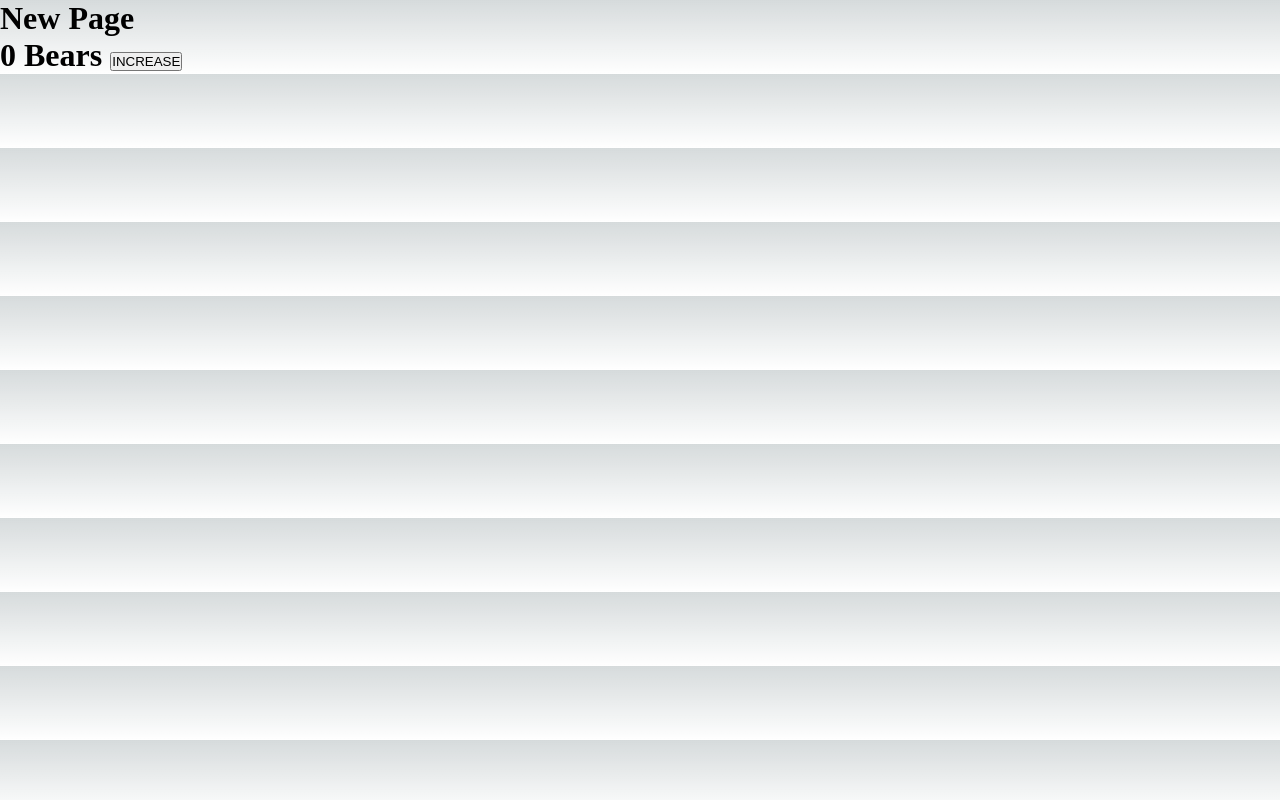
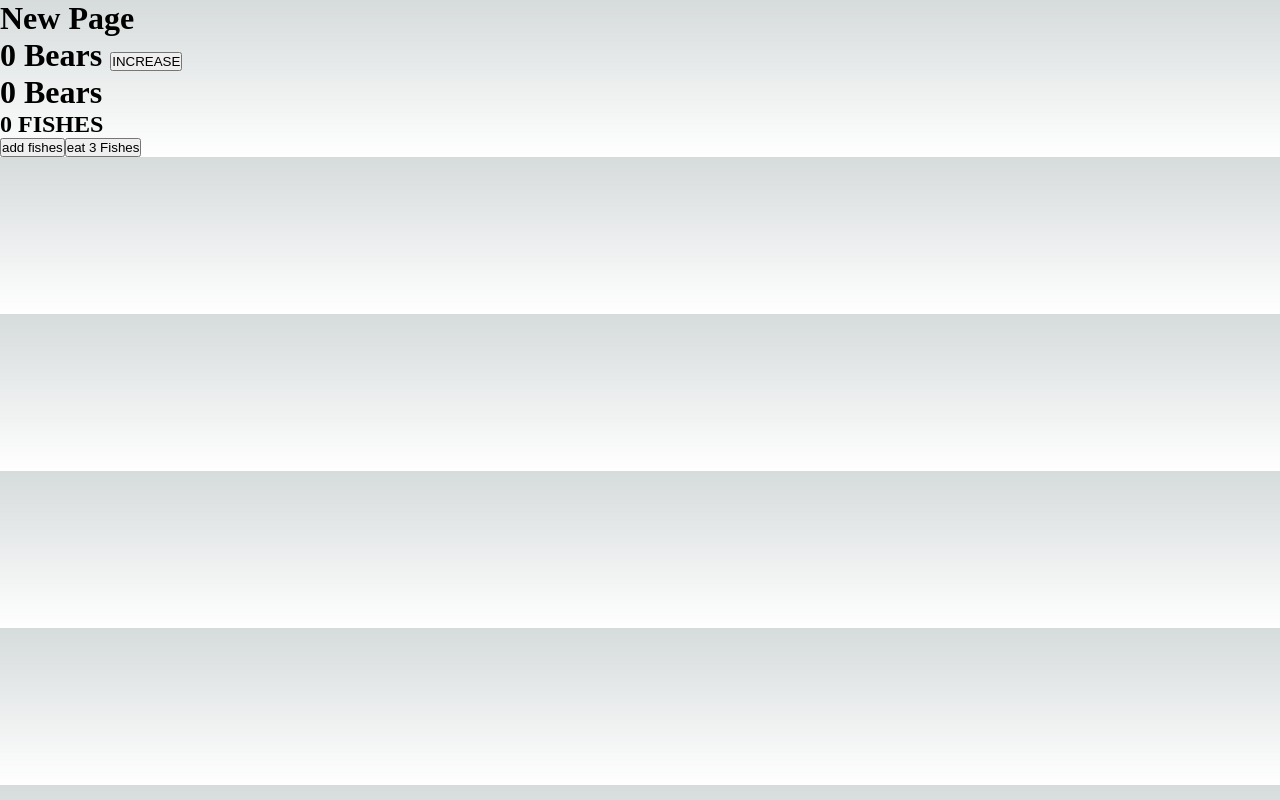
Before and after one commit to kykim00/playground, a Next.js app in the folder 12/: page /store in a window 1280 px wide. Built offline with nearby package versions, Linux system fonts and the light colour scheme.

Commit message:
practice zustand

```diff
--- /dev/null
+++ b/12/src/components/BearCounterWithSubscribe.tsx
@@ -0,0 +1,14 @@
+import useBearStore from '@/stores/bear';
+import { useEffect, useRef } from 'react';
+
+const BearCounterWithSubscribe = () => {
+  const bearRef = useRef(useBearStore.getState().bears);
+  // Connect to the store on mount, disconnect on unmount, catch state-changes in a reference
+  useEffect(() => useBearStore.subscribe(state => (bearRef.current = state.bears)), []);
+
+  console.log('log at once');
+
+  return <h1>{bearRef?.current} Bears</h1>;
+};
+
+export default BearCounterWithSubscribe;
--- /dev/null
+++ b/12/src/components/FishCounter.tsx
@@ -0,0 +1,15 @@
+import useBearStore from '@/stores/bear';
+
+const FishCounter = () => {
+  const [fishes, addFishes, eatFishes] = useBearStore(state => [state.fishes, state.addFishes, state.eatFishes]);
+
+  return (
+    <>
+      <h2>{fishes} FISHES</h2>
+      <button onClick={addFishes}>add fishes</button>
+      <button onClick={() => eatFishes(3)}>eat 3 Fishes</button>
+    </>
+  );
+};
+
+export default FishCounter;
--- a/12/src/pages/store/index.tsx
+++ b/12/src/pages/store/index.tsx
@@ -1,6 +1,11 @@
+import BearCounterWithSubscribe from '@/components/BearCounterWithSubscribe';
+import FishCounter from '@/components/FishCounter';
 import dynamic from 'next/dynamic';
+import { Suspense } from 'react';
 
 const DynamicBearCounter = dynamic(() => import('@/components/BearCounter'), { ssr: false });
+const DynamicBearCounterWithSubScribe = dynamic(() => import('@/components/BearCounterWithSubscribe'), { ssr: false });
+const DynamicFishCounter = dynamic(() => import('@/components/FishCounter'), { ssr: false });
 
 const Page = () => {
   console.log('rerendered! in SSR');
@@ -8,7 +13,11 @@ const Page = () => {
   return (
     <>
       <h1>New Page</h1>
-      <DynamicBearCounter />
+      <Suspense fallback={<h1>Loading...</h1>}>
+        <DynamicBearCounter />
+        <DynamicBearCounterWithSubScribe />
+        <DynamicFishCounter />
+      </Suspense>
     </>
   );
 };
--- a/12/src/stores/bear.ts
+++ b/12/src/stores/bear.ts
@@ -1,13 +1,17 @@
+import axios from 'axios';
 import { create, StateCreator, StoreMutatorIdentifier } from 'zustand';
 import { persist } from 'zustand/middleware';
 
 interface State {
   bears: number;
+  fishes: number;
 }
 interface Action {
   increaseOne: () => void;
   increaseNums: (count: State['bears']) => void;
   removeAllBears: () => void;
+  eatFishes: (count: State['fishes']) => void;
+  addFishes: () => Promise<void>;
 }
 type Logger = <
   T extends State,
@@ -21,7 +25,6 @@ type Logger = <
 type LoggerImpl = <T extends State>(f: StateCreator<T, [], []>, name?: string) => StateCreator<T, [], []>;
 
 const loggerImpl: LoggerImpl = (f, name) => (set, get, store) => {
-  type T = ReturnType<typeof f>;
   const loggedSet: typeof set = (...a) => {
     set(...a);
     console.log(...(name ? [`${name}:`] : []), get());
@@ -31,16 +34,33 @@ const loggerImpl: LoggerImpl = (f, name) => (set, get, store) => {
   return f(loggedSet, get, store);
 };
 
-export const logger = loggerImpl as unknown as Logger;
+type DummyLogger = <
+  T extends State,
+  Mps extends [StoreMutatorIdentifier, unknown][] = [],
+  Mcs extends [StoreMutatorIdentifier, unknown][] = [],
+>(
+  f: StateCreator<T, Mps, Mcs>,
+  name?: string,
+) => StateCreator<T, Mps, Mcs>;
+
+const dummyLogger: DummyLogger = (f, name) => f;
+
+export const logger = process.env.NODE_ENV === 'development' ? (loggerImpl as unknown as Logger) : dummyLogger;
 
 const useBearStore = create<State & Action>()(
   persist(
     logger(
       set => ({
         bears: 0,
+        fishes: 0,
         increaseOne: () => set(state => ({ bears: state.bears + 1 })),
         increaseNums: count => set(state => ({ bears: state.bears + count })),
         removeAllBears: () => set({ bears: 0 }),
+        eatFishes: count => set(state => ({ fishes: state.fishes - count })),
+        addFishes: async () => {
+          const res = await axios.get('https://dummyjson.com/products');
+          set(state => ({ fishes: state.fishes + res.data.products.length }));
+        },
       }),
       'bear-store',
     ),
```
